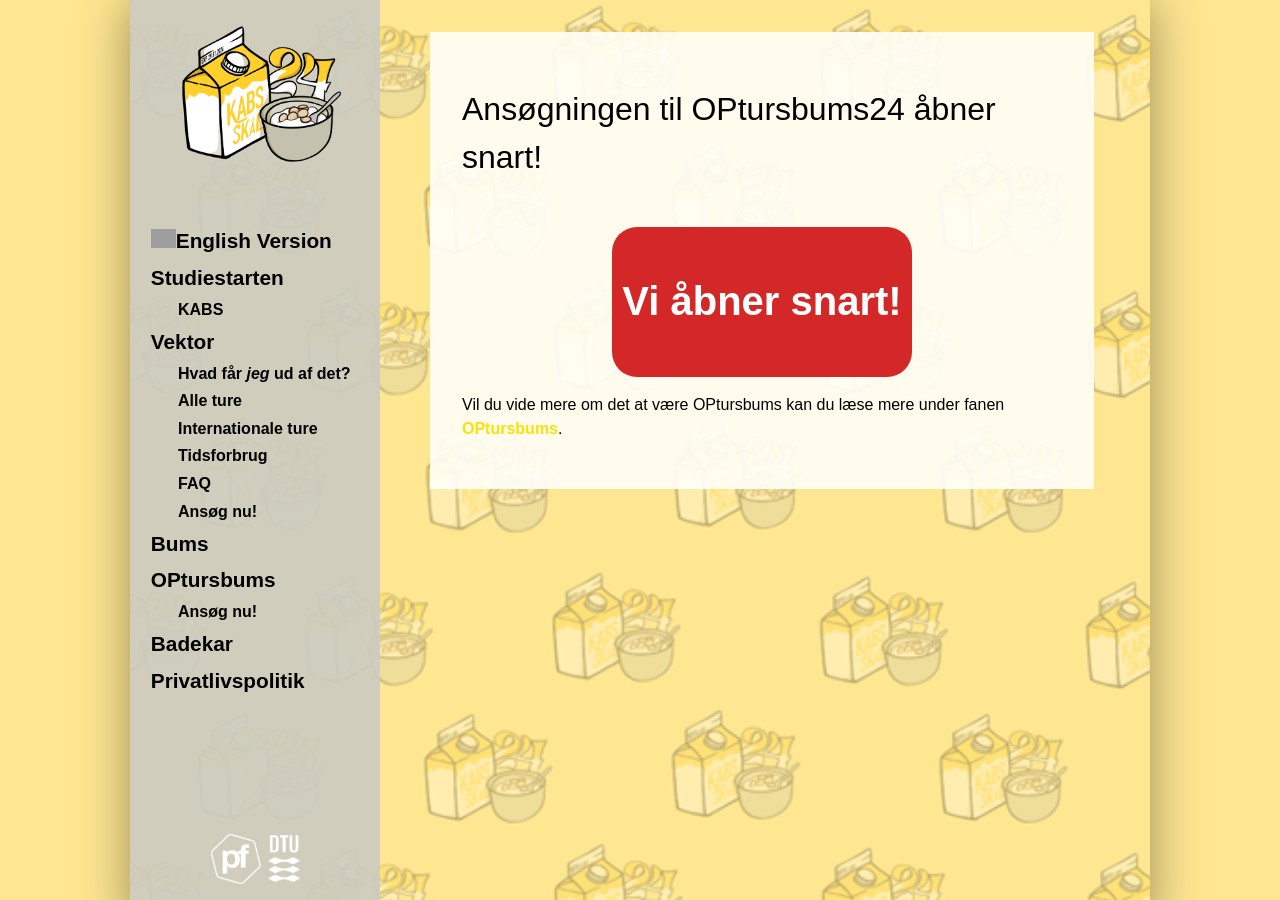
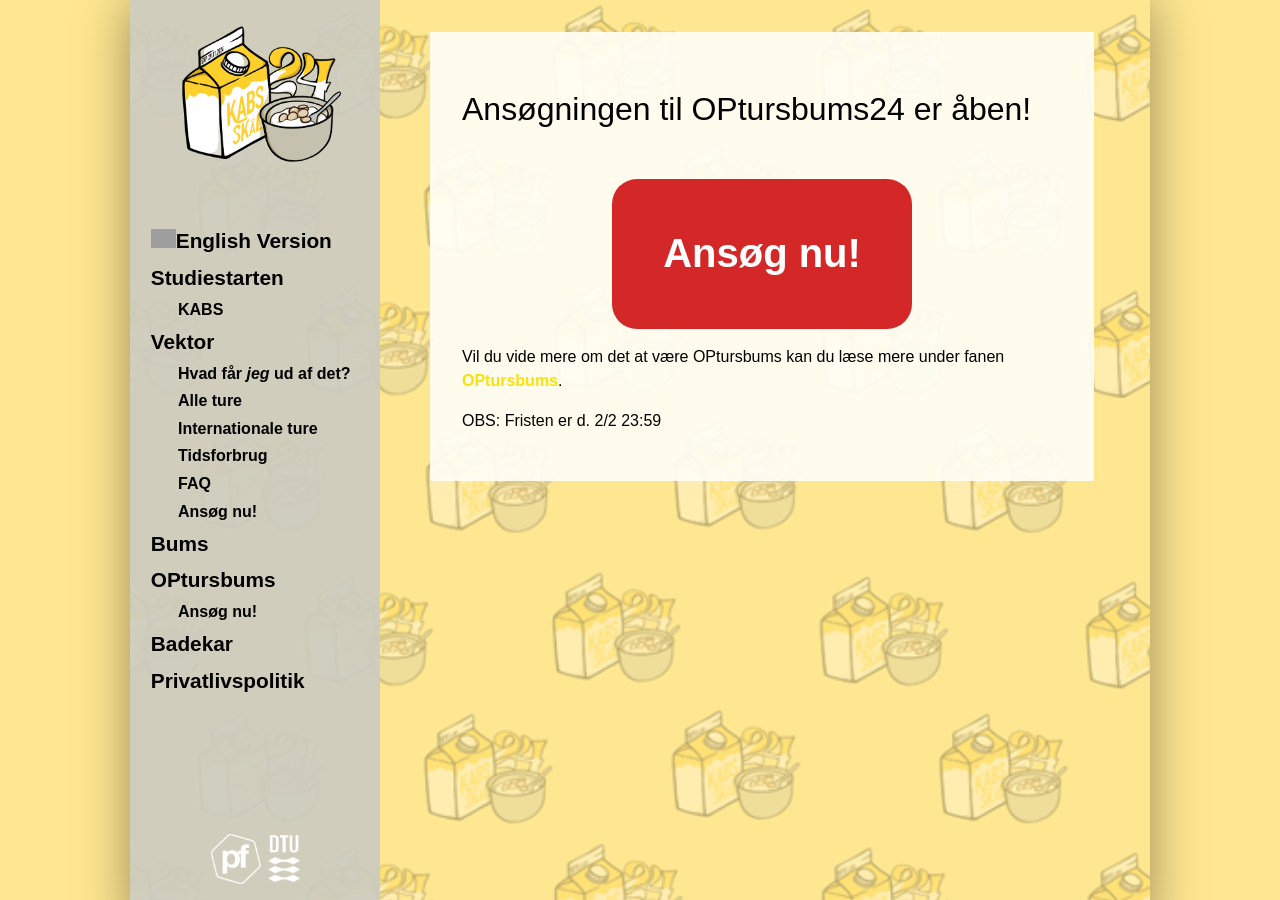
Before and after one commit to KABSDTU/kabsdtu.github.io, a Jekyll site: the page built from ansog-som-optursbums.md, in a window 1280 px wide and 900 px high. Built offline with Jekyll 4.4.1, drawn with Linux system fonts in a browser that asks for light colours; some web fonts are replaced; grey boxes are pictures that could not be loaded.

Commit message:
åbne ansøgning optursbumser

```diff
--- a/ansog-som-optursbums.md
+++ b/ansog-som-optursbums.md
@@ -2,14 +2,18 @@
 layout: default
 title: Ansøg som OPtursbums
 ---
-<h1>Ansøgningen til OPtursbums24 åbner snart!</h1>
+<h1>Ansøgningen til OPtursbums24 er åben!</h1>
 
 <p>
 	<br/>
   	<a style="text-align: center;">
-  	<!-- <a href="https://forms.gle/fmk3CwAgvmHV6vi78" target="_blank"> -->
-	<button class="applyBtn">Vi åbner snart! </button></a>
+  	<a href="https://forms.gle/zdvqxMQ72K9sPED27" target="_blank">
+	<button class="applyBtn">Ansøg nu! </button></a>
 
 <p>
 	Vil du vide mere om det at være OPtursbums kan du læse mere under fanen <a href="https://blivawesome.dk/optursbums.html">OPtursbums</a>.
 </p>
+
+<p>
+	OBS: Fristen er d. 2/2 23:59
+</p>
```
